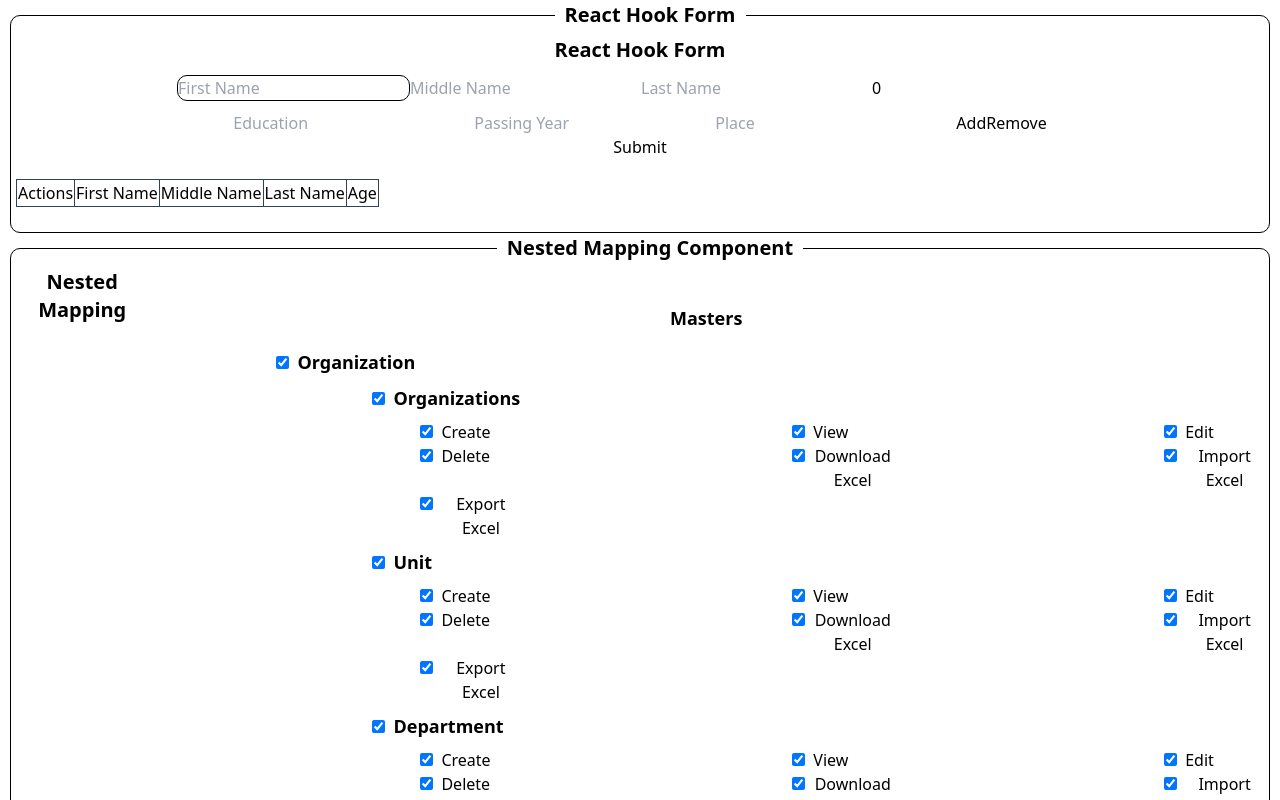
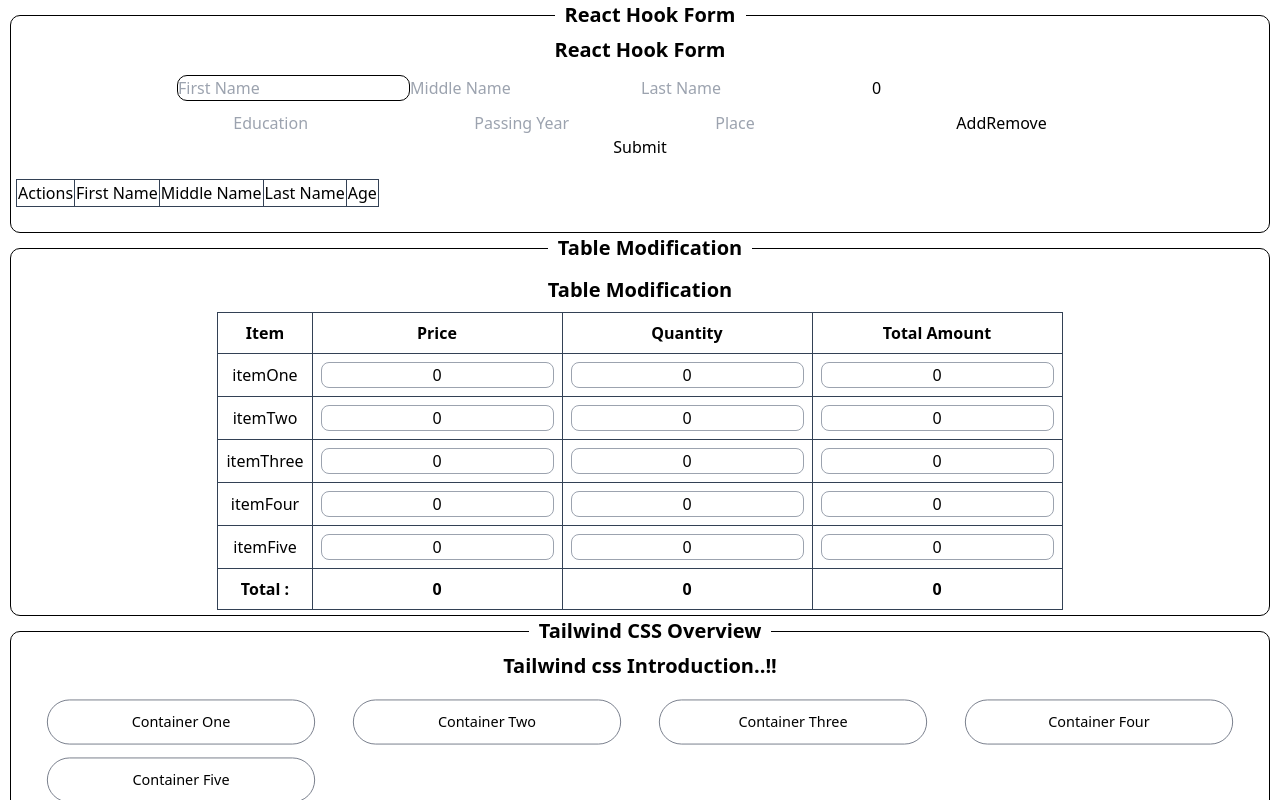
Before and after one commit to rishikale/React_MERN_Online, a React (Create React App) app: page / in a window 1280 px wide. Shown: the top 800 px of the page. Built offline with nearby package versions, Linux system fonts and the light colour scheme.

Commit message:
Table Data Handeling

```diff
--- a/src/App.js
+++ b/src/App.js
@@ -12,6 +12,7 @@
 import ClassComponent from "./Components/ClassComponents.js/ClassComponent";
 import MaterialUIIntro from "./Components/MaterialUIIntro/MaterialUIIntro";
 import NestedMapping from "./Components/NestedMapping/NestedMapping";
+import TableModification from "./Components/TableModifications/TableModification";
 
 function App() {
   return (
@@ -186,12 +187,37 @@
             fontSize: "20px",
           }}
         >
+          Table Modification
+        </legend>
+        <div>
+          <TableModification />
+        </div>
+      </fieldset>
+      {/* <fieldset
+        style={{
+          border: "1px solid black",
+          borderRadius: "10px",
+          marginLeft: "10px",
+          marginRight: "10px",
+          padding: "5px",
+        }}
+      >
+        <legend
+          style={{
+            paddingLeft: "10px",
+            paddingRight: "10px",
+            marginLeft: "10px",
+            marginRight: "10px",
+            fontWeight: "bold",
+            fontSize: "20px",
+          }}
+        >
           Nested Mapping Component
         </legend>
         <div>
           <NestedMapping />
         </div>
-      </fieldset>
+      </fieldset> */}
       {/* <fieldset
         style={{
           border: "1px solid black",
--- a/src/Components/NestedMapping/NestedMapping.js
+++ b/src/Components/NestedMapping/NestedMapping.js
@@ -3,14 +3,13 @@
 
 function NestedMapping() {
   const [array, setArray] = React.useState(DummyData.subFunction);
-  console.log("Dummy data :", DummyData);
+
+  // const firstLevelChange = () => {
+    // we cannot access this block here
+  // };
 
   function firstLevelChange(e, functionalityIndex) {
-    console.log(
-      "e value and functionality index :",
-      e.target.checked,
-      functionalityIndex
-    );
+    // this.arguments
 
     let dataArray = [...array];
 
@@ -24,13 +23,11 @@
     if (subFunctions?.length > 0) {
       for (let subObject of subFunctions) {
         subObject.isChecked = e.target.checked;
-
         let permissions = subObject?.permissions;
-
         if (permissions?.length > 0) {
           for (let permissionObject of permissions) {
             permissionObject.isChecked = e.target.checked;
-            console.log("dataArray modified is :",permissionObject);
+            console.log("dataArray modified is :", permissionObject);
           }
         }
       }
@@ -46,6 +43,7 @@
       e.target.checked,
       workingObject
     );
+
   }
 
   return (
--- /dev/null
+++ b/src/Components/TableModifications/TableModification.js
@@ -0,0 +1,174 @@
+import React from "react";
+
+function TableModification() {
+  const DummyTableData = [
+    {
+      id: 1,
+      item: "itemOne",
+      price: 0,
+      quantity: 0,
+      totalAmount: 0,
+    },
+    {
+      id: 1,
+      item: "itemTwo",
+      price: 0,
+      quantity: 0,
+      totalAmount: 0,
+    },
+    {
+      id: 1,
+      item: "itemThree",
+      price: 0,
+      quantity: 0,
+      totalAmount: 0,
+    },
+    {
+      id: 1,
+      item: "itemFour",
+      price: 0,
+      quantity: 0,
+      totalAmount: 0,
+    },
+    {
+      id: 1,
+      item: "itemFive",
+      price: 0,
+      quantity: 0,
+      totalAmount: 0,
+    },
+  ];
+
+  const [tableData, setTableData] = React.useState(DummyTableData);
+  const [totals, setTotals] = React.useState({
+    totalPrice: 0,
+    totalQuantity: 0,
+    totalAmount: 0,
+  });
+
+  const handleItemPrice = (e, index) => {
+    let dataArray = [...tableData];
+
+    dataArray[index].price = Number(e.target.value);
+
+    dataArray[index].totalAmount =
+      Number(dataArray[index].quantity) * Number(e.target.value);
+
+    setTableData(dataArray);
+  };
+
+  const handleItemQuantity = (e, index) => {
+    let dataArray = [...tableData];
+
+    dataArray[index].quantity = Number(e.target.value);
+
+    dataArray[index].totalAmount =
+      Number(dataArray[index].price) * Number(e.target.value);
+
+    setTableData(dataArray);
+  };
+
+  React.useEffect(() => {
+    console.log("The changing tableData is :", tableData);
+
+    let totalPrice = 0;
+    let totalQuantity = 0;
+    let totalAmount = 0;
+
+    if (tableData?.length > 0) {
+      for (let tableObject of tableData) {
+        totalPrice = Number(totalPrice) + Number(tableObject.price);
+        totalQuantity = Number(totalQuantity) + Number(tableObject.quantity);
+        totalAmount = Number(totalAmount) + Number(tableObject.totalAmount);
+      }
+
+      setTotals((prev) => ({
+        totalPrice: totalPrice,
+        totalQuantity: totalQuantity,
+        totalAmount: totalAmount,
+      }));
+    }
+  }, [tableData]);
+
+  React.useEffect(() => {
+    console.log("The totals object is :", totals);
+  }, [totals]);
+
+  return (
+    <div>
+      <div className="text-xl font-semibold my-2">Table Modification</div>
+      <div className="flex justify-center">
+        <table>
+          <thead>
+            <tr>
+              <td className="border border-slate-700 p-2 font-bold">Item</td>
+              <td className="border border-slate-700 p-2 font-bold">Price</td>
+              <td className="border border-slate-700 p-2 font-bold">
+                Quantity
+              </td>
+              <td className="border border-slate-700 p-2 font-bold">
+                Total Amount
+              </td>
+            </tr>
+          </thead>
+          <tbody>
+            {tableData?.length > 0
+              ? tableData.map((row, index) => {
+                  return (
+                    <tr key={index}>
+                      <td className="border border-slate-700 p-2">
+                        {row.item}
+                      </td>
+                      <td className="border border-slate-700 p-2">
+                        <input
+                          className="border border-gray-400 rounded-lg text-center"
+                          name={`price${index}`}
+                          defaultValue={row.price}
+                          onChange={(e) => {
+                            handleItemPrice(e, index);
+                          }}
+                        />
+                      </td>
+                      <td className="border border-slate-700 p-2">
+                        <input
+                          className="border border-gray-400 rounded-lg text-center"
+                          name={`quantity${index}`}
+                          defaultValue={row.quantity}
+                          onChange={(e) => {
+                            handleItemQuantity(e, index);
+                          }}
+                        />
+                      </td>
+                      <td className="border border-slate-700 p-2">
+                        <input
+                          className="border border-gray-400 rounded-lg text-center"
+                          name={`totalAmount${index}`}
+                          value={row.totalAmount}
+                        />
+                      </td>
+                    </tr>
+                  );
+                })
+              : ""}
+            <tr>
+              <td className="font-bold p-2 border border-slate-700">
+                Total :
+              </td>
+              <td className="font-bold p-2 border border-slate-700">
+                {totals?.totalPrice}
+              </td>
+              <td className="font-bold p-2 border border-slate-700">
+                {totals?.totalQuantity}
+              </td>
+              <td className="font-bold p-2 border border-slate-700">
+                {totals?.totalAmount}
+              </td>
+            </tr>
+          </tbody>
+        </table>
+      </div>
+    </div>
+  );
+}
+
+export default TableModification;
```
